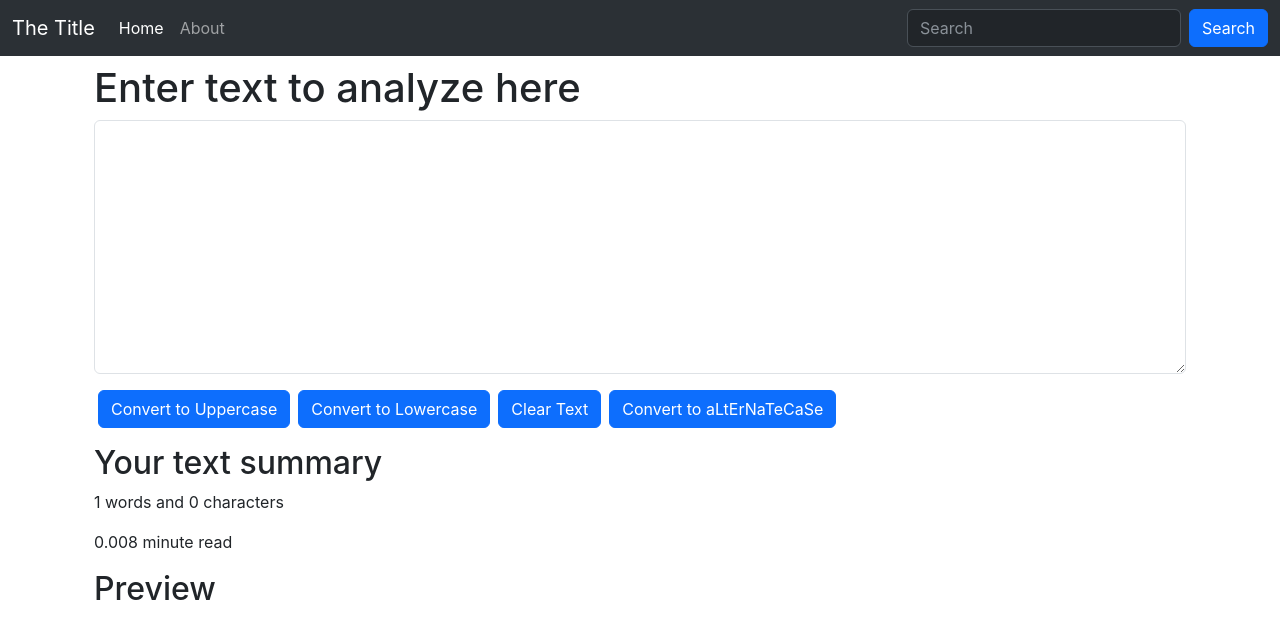
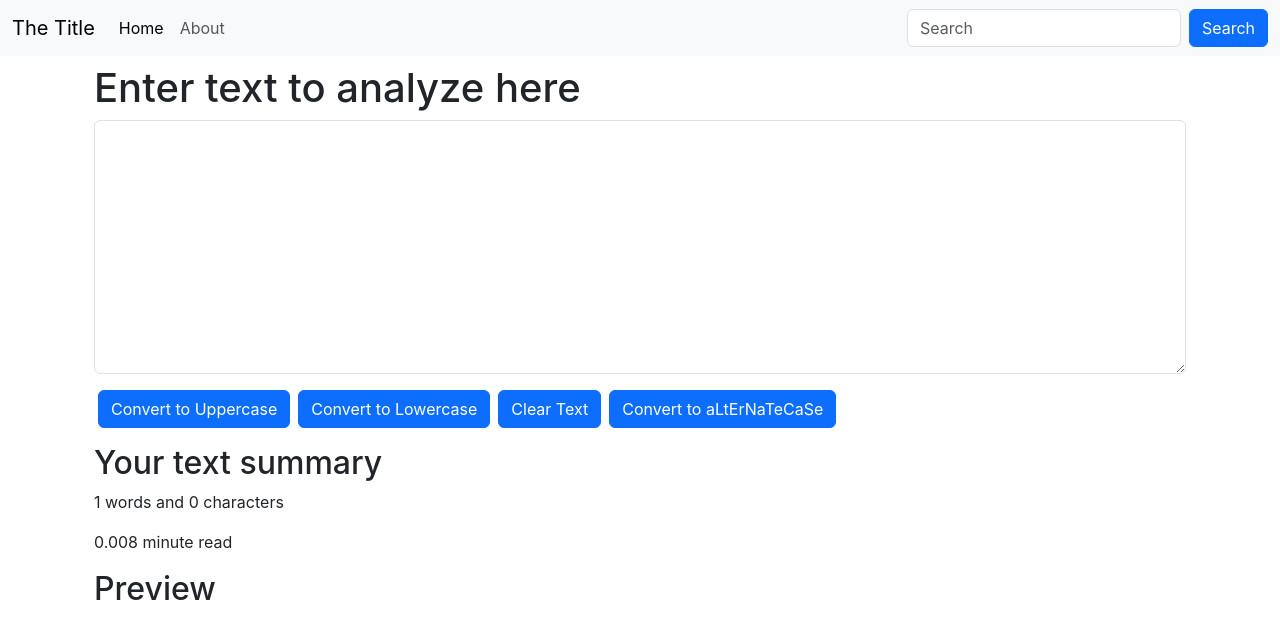
Before and after one commit to murdochroy2/textutils2, a React (Create React App) app: page / in a window 1280 px wide. Shown: the top 638 px of the page. Built offline with nearby package versions, Linux system fonts and the light colour scheme.

Commit message:
Navbar dark mode

```diff
--- a/src/App.js
+++ b/src/App.js
@@ -3,14 +3,16 @@ import "./App.css";
 import Navbar from "./components/Navbar";
 import TextForm from "./components/TextForm";
 import About from "./components/About";
+import { useState } from "react";
 
 function App() {
   let name = "Rohi";
+  const [mode, setMode] = useState("light")
   return (
     <>
-      <Navbar title={"The Title"} aboutText="About"/>
+      <Navbar title={"The Title"} aboutText="About" mode={mode}/>
       <div className="container my-2">
-        <TextForm heading="Enter text to analyze here"/>
+        <TextForm heading="Enter text to analyze here" mode={mode} />
         {/* <About /> */}
       </div>
     </>
--- a/src/components/Navbar.js
+++ b/src/components/Navbar.js
@@ -3,7 +3,7 @@ import PropTypes from "prop-types";
 
 function Navbar(props) {
   return (
-    <nav className="navbar navbar-expand-lg bg-body-tertiary"  data-bs-theme="dark">
+    <nav className="navbar navbar-expand-lg bg-body-tertiary"  data-bs-theme={`${props.mode}`}>
       <div className="container-fluid">
         <a className="navbar-brand" href="/">
           {props.title}
```
